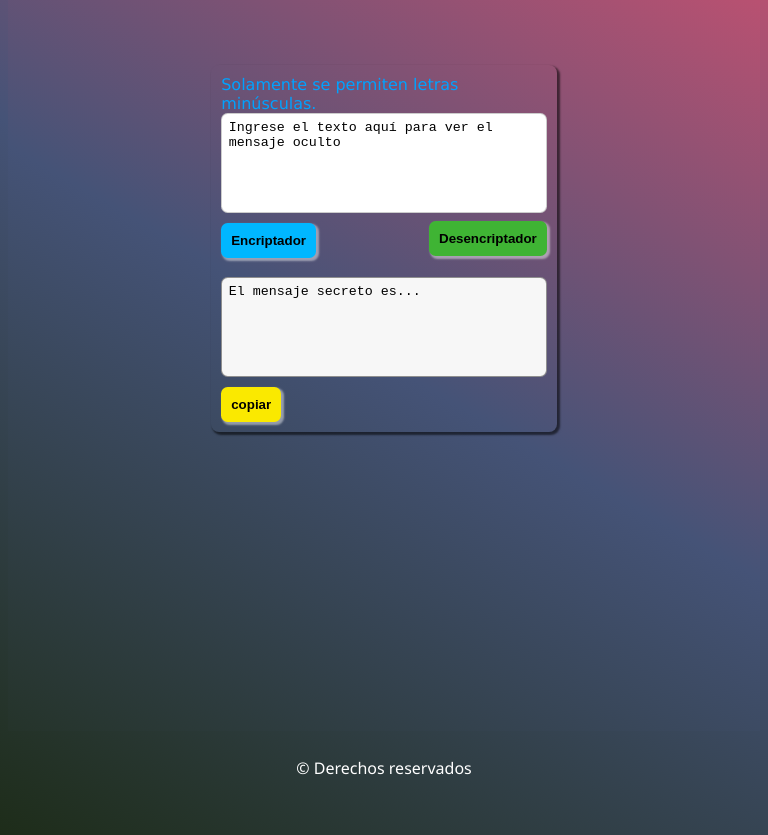
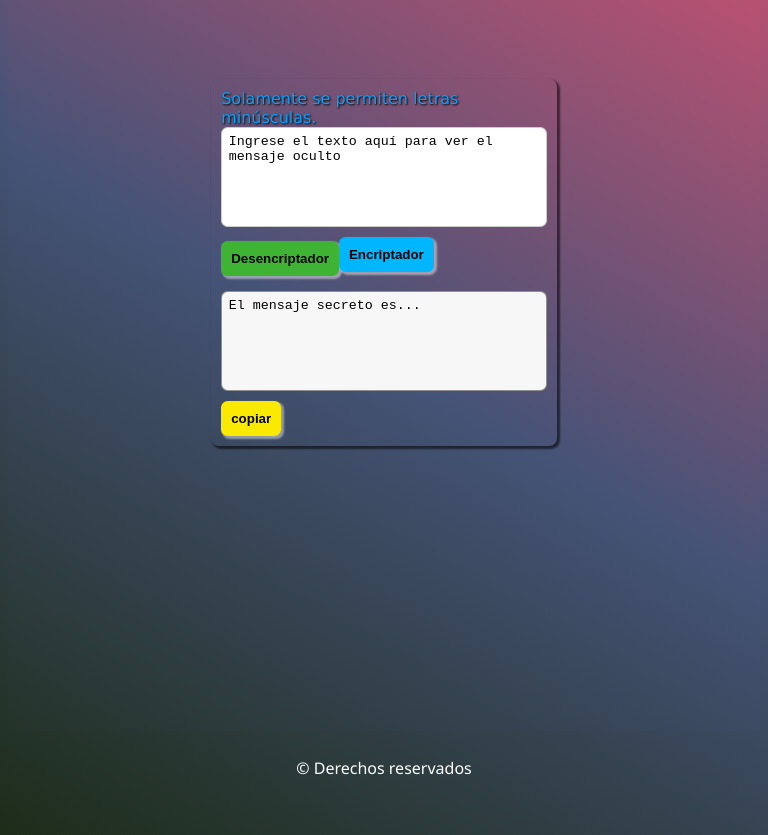
Before and after one commit to axlg98/Challenge-codigo-secreto, a website: page index.html in a window 768 px wide. Shown: the part 77-912 px from the top of the page. Drawn offline with Linux system fonts and the light colour scheme.

Commit message:
Modificando css

```diff
--- a/css/style.css
+++ b/css/style.css
@@ -140,11 +140,17 @@ footer{
 
   .btn-des{
     display: inline-flex;
-    margin-top: 0.5rem;
+    float: left;
+    margin: 0.9rem auto;
   }
 
   .footer_inicio{
     position: relative;
+  }
+
+  .box{
+    margin: 1.5rem auto;
+    text-shadow: 1px 1px 2px black;
   }
 
 }
@@ -159,6 +165,7 @@ footer{
   .main {
     min-height: 85vh;
   }
+
   .btn-des{
     margin-left: 0;
     float: left;
```
